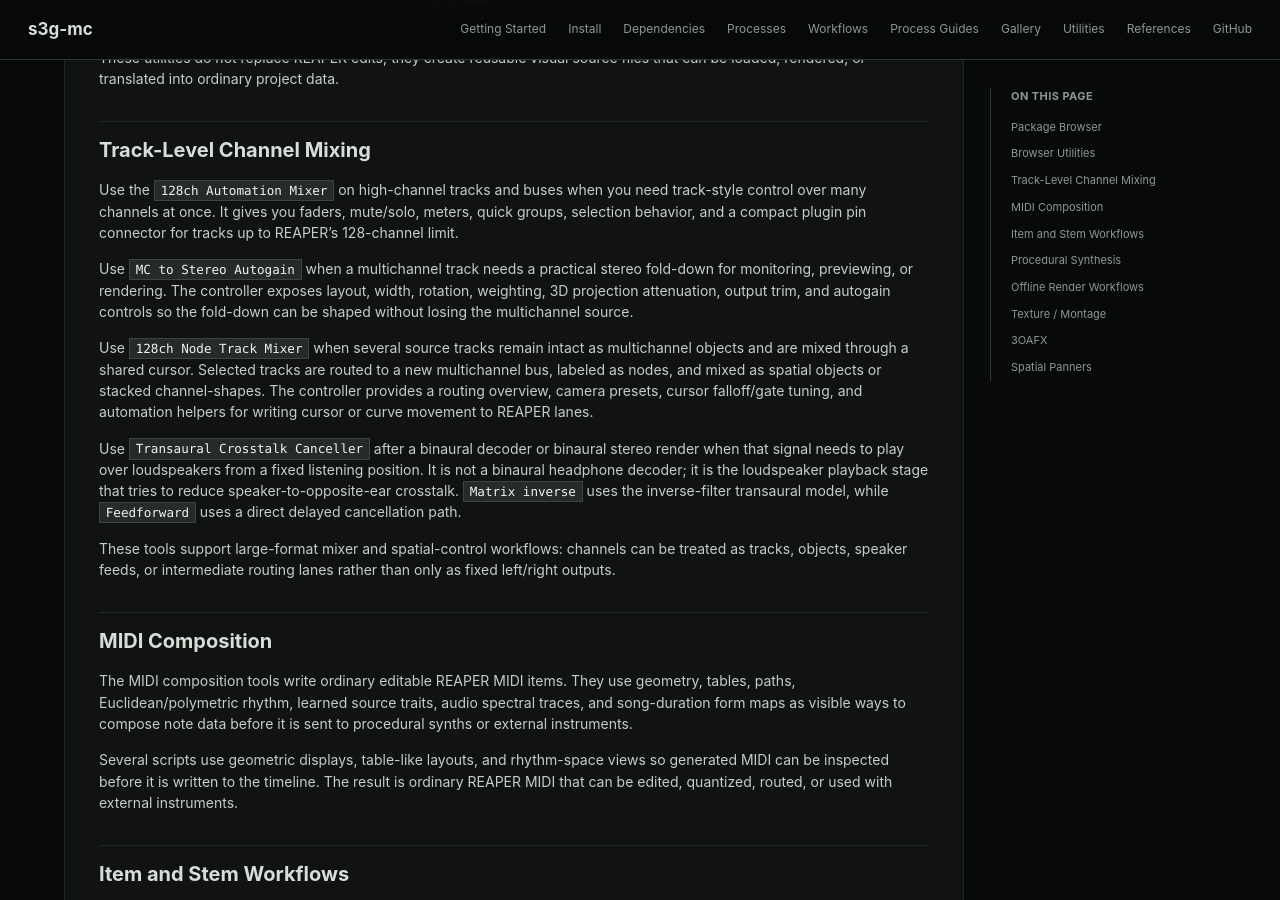
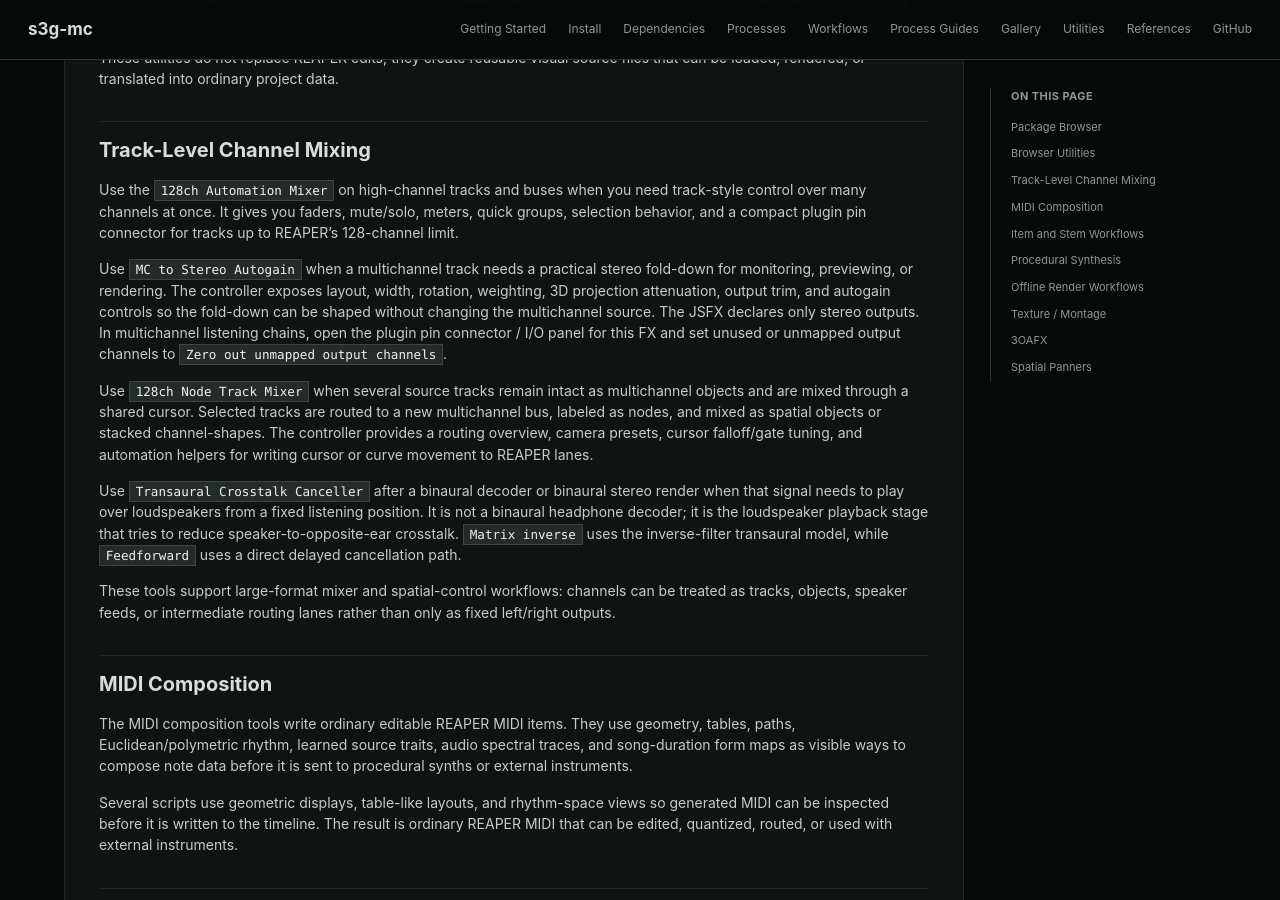
Before and after one commit to s3g/s3g-mc, a Jekyll site: the page built from docs/workflows.md, in a window 1280 px wide and 900 px high, scrolled down 553 px. Built offline with Jekyll 4.4.1, drawn with Linux system fonts in a browser that asks for light colours.

Commit message:
stereo to autogain bugs

```diff
--- a/docs/workflows.md
+++ b/docs/workflows.md
@@ -70,8 +70,10 @@
 Use `MC to Stereo Autogain` when a multichannel track needs a practical stereo
 fold-down for monitoring, previewing, or rendering. The controller exposes
 layout, width, rotation, weighting, 3D projection attenuation, output trim, and
-autogain controls so the fold-down can be shaped without losing the
-multichannel source.
+autogain controls so the fold-down can be shaped without changing the
+multichannel source. The JSFX declares only stereo outputs. In multichannel
+listening chains, open the plugin pin connector / I/O panel for this FX and set
+unused or unmapped output channels to `Zero out unmapped output channels`.
 
 Use `128ch Node Track Mixer` when several source tracks remain intact as
 multichannel objects and are mixed through a shared cursor. Selected tracks are
```
Also changed, not shown: docs/process-guides-channel-mixing.md (+3 -1 lines), docs/tools.md (+2 -0 lines), README.md, 2 other files.
